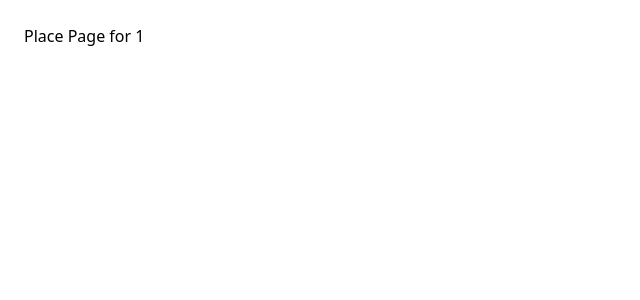
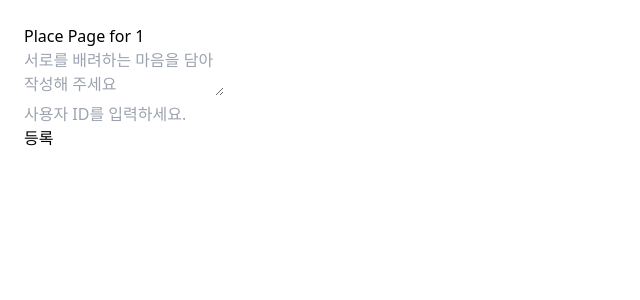
Before and after one commit to jihyo-jjangjjang/review-mon, a React (Create React App) app in the folder web/: page /place/1 in a window 1280 px wide. Shown: the top 300 px of the page, without its empty margins (0-640 px from the left). Built offline with nearby package versions, Linux system fonts and the light colour scheme.

Commit message:
리뷰 내용 및 유저 ID

```diff
--- a/web/src/pages/place.jsx
+++ b/web/src/pages/place.jsx
@@ -1,10 +1,72 @@
 import {useParams} from "react-router-dom";
+import React, { useState, ReactElement, useEffect } from 'react';
 
 const PlacePage = () => {
     const {place} = useParams()
     return <div>
         <h1>Place Page for {place}</h1>
+        {Rate()}
+        {ReviewContent()}
+        {UserID()}
+        {ReviewButton()}
     </div>
 }
 
+const Rate = () => {
+
+}
+
+const ReviewContent = () => {
+    const [reviewContent, setReviewContent] = useState('');
+    const [disabled, setDisabled] = useState(false);
+
+    const handleChange = ({ target: {value}}) => setReviewContent(value);
+
+    const handleSubmit = async (event) => {
+        setDisabled(true);
+        event.preventDefault();
+        await new Promise((r) => setTimeout(r, 1000));
+        setDisabled(false);
+    }
+    return (
+        <form onSubmit = {handleSubmit}>
+            <textarea
+                placeholder = '서로를 배려하는 마음을 담아 작성해 주세요'
+                type = 'text'
+                name = 'reviewContent'
+                value = {reviewContent}
+                onChange = {handleChange}
+            />
+        </form>
+    );
+}
+
+const UserID = () => {
+    const [userID, setUserID] = useState('');
+    const [disabled, setDisabled] = useState(false);
+
+    const handleChange = ({ target: {value}}) => setUserID(value);
+
+    const handleSubmit = async (event) => {
+        setDisabled(true);
+        event.preventDefault();
+        await new Promise((r) => setTimeout(r, 1000));
+        setDisabled(false);
+    }
+    return (
+        <form onSubmit = {handleSubmit}>
+            <input
+                placeholder = '사용자 ID를 입력하세요.'
+                type = 'text'
+                name = 'UserID'
+                value = {userID}
+                onChange = {handleChange}
+            />
+        </form>
+    );
+}
+
+const ReviewButton = (disabled) => {
+    return <button disabled = {disabled}>등록</button>
+}
 export default PlacePage
```
